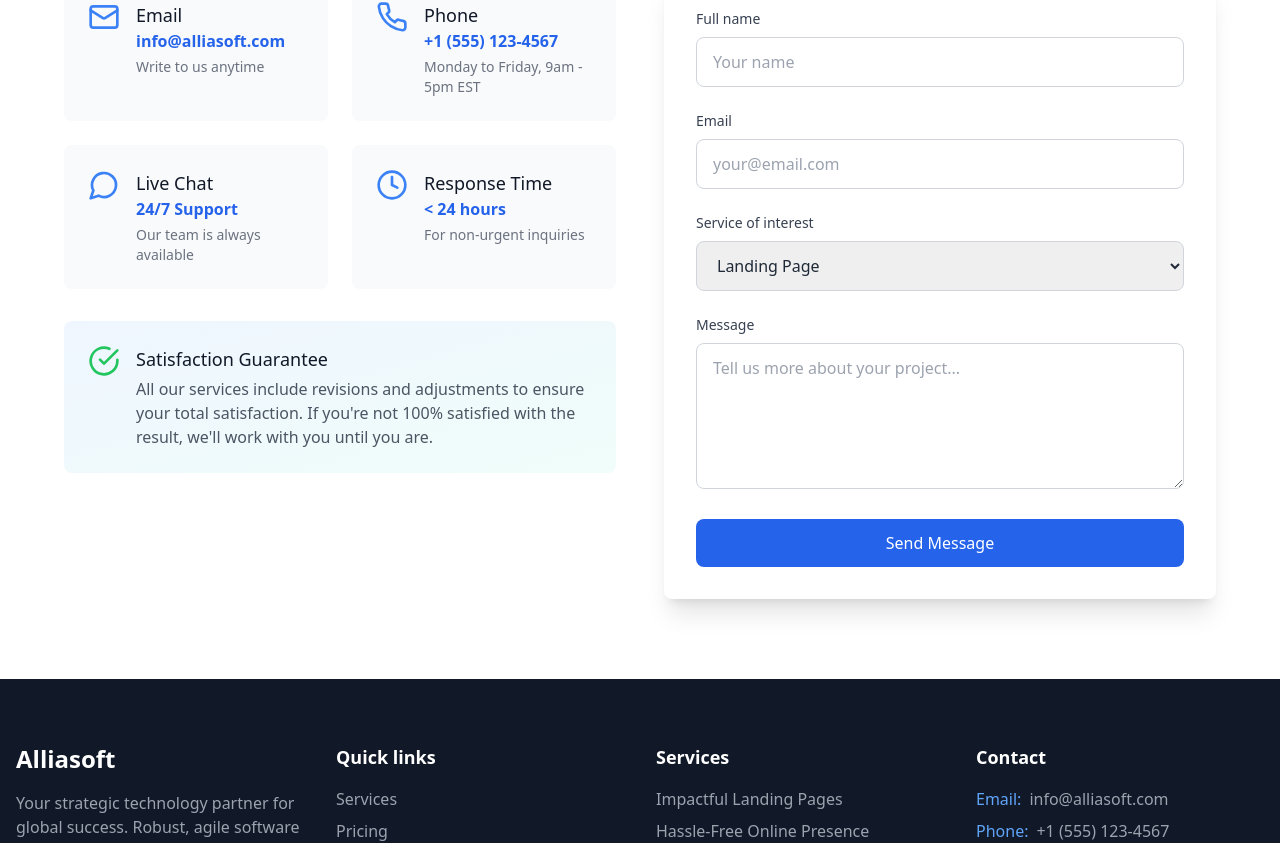
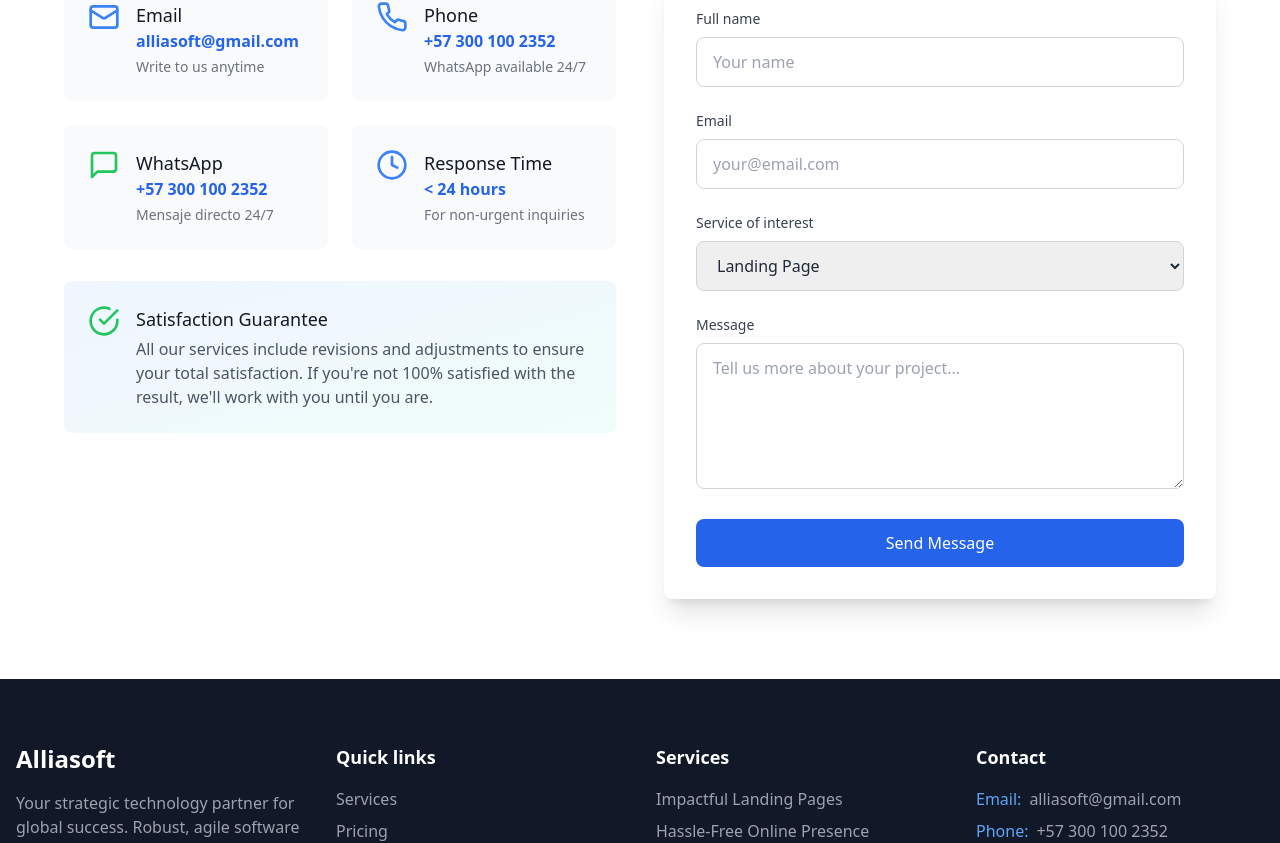
Before and after one commit to knaranjo357/alliasoft, a React (Vite) app: page / in a window 1280 px wide. Shown: the part 7926-8769 px from the top of the page. Built offline with nearby package versions, Linux system fonts and the light colour scheme.

Commit message:
Add files via upload

```diff
--- a/src/components/Contact.tsx
+++ b/src/components/Contact.tsx
@@ -2,13 +2,14 @@ import React, { useState } from 'react';
 import { useTranslation } from 'react-i18next';
 import { motion } from 'framer-motion';
 import { useInView } from 'react-intersection-observer';
-import { Mail, Phone, MessageCircle, Clock, CheckCircle } from 'lucide-react';
+import { Mail, Phone, MessageSquare, Clock, CheckCircle } from 'lucide-react';
 
 const Contact: React.FC = () => {
   const { t } = useTranslation();
   const [ref, inView] = useInView({
     triggerOnce: true,
-    threshold: 0.1,
+    threshold: 0.2,
+    rootMargin: "100px",
   });
 
   const [formState, setFormState] = useState({
@@ -29,9 +30,6 @@ const Contact: React.FC = () => {
 
   const handleSubmit = (e: React.FormEvent) => {
     e.preventDefault();
-    // In a real app, you would submit the form data to your backend here
-
-    // Simulating form submission
     setTimeout(() => {
       setIsSubmitted(true);
       setFormState({
@@ -49,18 +47,21 @@ const Contact: React.FC = () => {
       title: t('contact.email.title'),
       value: t('contact.email.value'),
       description: t('contact.email.description'),
+      link: `mailto:${t('contact.email.value')}`,
     },
     {
       icon: <Phone className="w-8 h-8 text-blue-500" />,
       title: t('contact.phone.title'),
       value: t('contact.phone.value'),
       description: t('contact.phone.description'),
+      link: `https://wa.me/573001002352`,
     },
     {
-      icon: <MessageCircle className="w-8 h-8 text-blue-500" />,
-      title: t('contact.chat.title'),
-      value: t('contact.chat.value'),
-      description: t('contact.chat.description'),
+      icon: <MessageSquare className="w-8 h-8 text-green-500" />,
+      title: "WhatsApp",
+      value: "+57 300 100 2352",
+      description: "Mensaje directo 24/7",
+      link: `https://wa.me/573001002352?text=${encodeURIComponent("Hola, me gustaría obtener más información sobre sus servicios.")}`,
     },
     {
       icon: <Clock className="w-8 h-8 text-blue-500" />,
@@ -77,7 +78,7 @@ const Contact: React.FC = () => {
           ref={ref}
           initial={{ opacity: 0, y: 20 }}
           animate={inView ? { opacity: 1, y: 0 } : { opacity: 0, y: 20 }}
-          transition={{ duration: 0.5 }}
+          transition={{ duration: 0.8, ease: [0.22, 1, 0.36, 1] }}
           className="text-center max-w-3xl mx-auto mb-16"
         >
           <h2 className="text-3xl md:text-4xl font-bold text-gray-900 mb-4">
@@ -96,14 +97,29 @@ const Contact: React.FC = () => {
                   key={index}
                   initial={{ opacity: 0, y: 20 }}
                   animate={inView ? { opacity: 1, y: 0 } : { opacity: 0, y: 20 }}
-                  transition={{ duration: 0.5, delay: index * 0.1 }}
-                  className="bg-gray-50 p-6 rounded-lg"
+                  transition={{
+                    duration: 0.8,
+                    delay: index * 0.1,
+                    ease: [0.22, 1, 0.36, 1]
+                  }}
+                  className="bg-gray-50 p-6 rounded-lg transform hover:scale-105 transition-all duration-300"
                 >
                   <div className="flex items-start">
                     <div className="flex-shrink-0">{method.icon}</div>
                     <div className="ml-4">
                       <h3 className="text-lg font-medium text-gray-900">{method.title}</h3>
-                      <p className="text-blue-600 font-semibold">{method.value}</p>
+                      {method.link ? (
+                        <a
+                          href={method.link}
+                          target={method.link.startsWith('http') ? '_blank' : undefined}
+                          rel={method.link.startsWith('http') ? 'noopener noreferrer' : undefined}
+                          className="text-blue-600 font-semibold hover:text-blue-700 transition-colors"
+                        >
+                          {method.value}
+                        </a>
+                      ) : (
+                        <p className="text-blue-600 font-semibold">{method.value}</p>
+                      )}
                       <p className="text-gray-500 text-sm mt-1">{method.description}</p>
                     </div>
                   </div>
@@ -114,7 +130,11 @@ const Contact: React.FC = () => {
             <motion.div
               initial={{ opacity: 0, y: 20 }}
               animate={inView ? { opacity: 1, y: 0 } : { opacity: 0, y: 20 }}
-              transition={{ duration: 0.5, delay: 0.4 }}
+              transition={{
+                duration: 0.8,
+                delay: 0.4,
+                ease: [0.22, 1, 0.36, 1]
+              }}
               className="bg-gradient-to-br from-blue-50 to-teal-50 p-6 rounded-lg"
             >
               <div className="flex items-start">
@@ -132,7 +152,11 @@ const Contact: React.FC = () => {
           <motion.div
             initial={{ opacity: 0, x: 50 }}
             animate={inView ? { opacity: 1, x: 0 } : { opacity: 0, x: 50 }}
-            transition={{ duration: 0.5, delay: 0.2 }}
+            transition={{
+              duration: 0.8,
+              delay: 0.2,
+              ease: [0.22, 1, 0.36, 1]
+            }}
             className="bg-white rounded-lg shadow-xl p-8"
           >
             {isSubmitted ? (
--- a/src/components/Features.tsx
+++ b/src/components/Features.tsx
@@ -14,7 +14,8 @@ interface FeatureCardProps {
 const FeatureCard: React.FC<FeatureCardProps> = ({ icon, title, description, delay }) => {
   const [ref, inView] = useInView({
     triggerOnce: true,
-    threshold: 0.1,
+    threshold: 0.2,
+    rootMargin: "50px",
   });
 
   return (
@@ -22,7 +23,7 @@ const FeatureCard: React.FC<FeatureCardProps> = ({ icon, title, description, del
       ref={ref}
       initial={{ opacity: 0, y: 30 }}
       animate={inView ? { opacity: 1, y: 0 } : { opacity: 0, y: 30 }}
-      transition={{ duration: 0.5, delay }}
+      transition={{ duration: 0.6, delay, ease: "easeOut" }}
       whileHover={{ scale: 1.05, y: -5 }}
       className="bg-white p-8 rounded-xl shadow-lg hover:shadow-2xl transition-all duration-300 transform"
     >
@@ -51,7 +52,8 @@ const Features: React.FC = () => {
   const { t } = useTranslation();
   const [ref, inView] = useInView({
     triggerOnce: true,
-    threshold: 0.1,
+    threshold: 0.2,
+    rootMargin: "50px",
   });
 
   return (
@@ -84,7 +86,7 @@ const Features: React.FC = () => {
           ref={ref}
           initial={{ opacity: 0 }}
           animate={inView ? { opacity: 1 } : { opacity: 0 }}
-          transition={{ duration: 0.5, delay: 0.6 }}
+          transition={{ duration: 0.6, delay: 0.6, ease: "easeOut" }}
           className="text-center mt-16 text-gray-500 flex items-center justify-center"
         >
           <motion.div
--- a/src/locales/en.ts
+++ b/src/locales/en.ts
@@ -302,18 +302,18 @@ export default {
     subheading: "We're ready to be the software ally your business needs to succeed in the United States and beyond. Contact us today for a free consultation.",
     email: {
       title: "Email",
-      value: "info@alliasoft.com",
+      value: "alliasoft@gmail.com",
       description: "Write to us anytime"
     },
     phone: {
       title: "Phone",
-      value: "+1 (555) 123-4567",
-      description: "Monday to Friday, 9am - 5pm EST"
+      value: "+57 300 100 2352",
+      description: "WhatsApp available 24/7"
     },
     chat: {
-      title: "Live Chat",
-      value: "24/7 Support",
-      description: "Our team is always available"
+      title: "WhatsApp",
+      value: "+57 300 100 2352",
+      description: "Direct message 24/7"
     },
     response: {
       title: "Response Time",
--- a/src/locales/es.ts
+++ b/src/locales/es.ts
@@ -302,18 +302,18 @@ export default {
     subheading: "Estamos listos para ser el aliado de software que tu negocio necesita para triunfar en Estados Unidos y más allá. Contáctanos hoy mismo para una consulta gratuita.",
     email: {
       title: "Email",
-      value: "info@alliasoft.com",
+      value: "alliasoft@gmail.com",
       description: "Escríbenos en cualquier momento"
     },
     phone: {
       title: "Teléfono",
-      value: "+1 (555) 123-4567",
-      description: "Lunes a Viernes, 9am - 5pm EST"
+      value: "+57 300 100 2352",
+      description: "WhatsApp disponible 24/7"
     },
     chat: {
-      title: "Chat en vivo",
-      value: "Soporte 24/7",
-      description: "Nuestro equipo está siempre disponible"
+      title: "WhatsApp",
+      value: "+57 300 100 2352",
+      description: "Mensaje directo 24/7"
     },
     response: {
       title: "Tiempo de respuesta",
```
